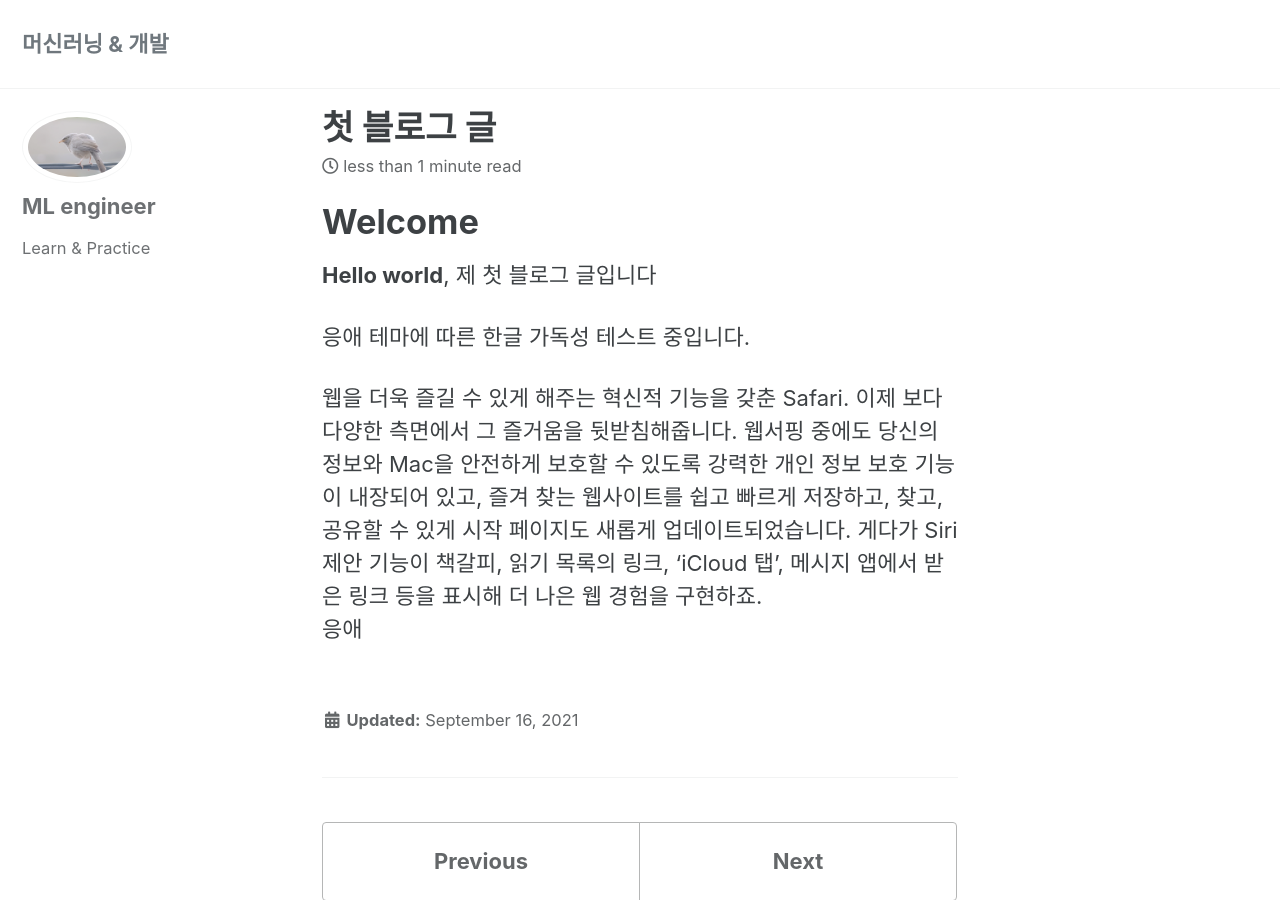
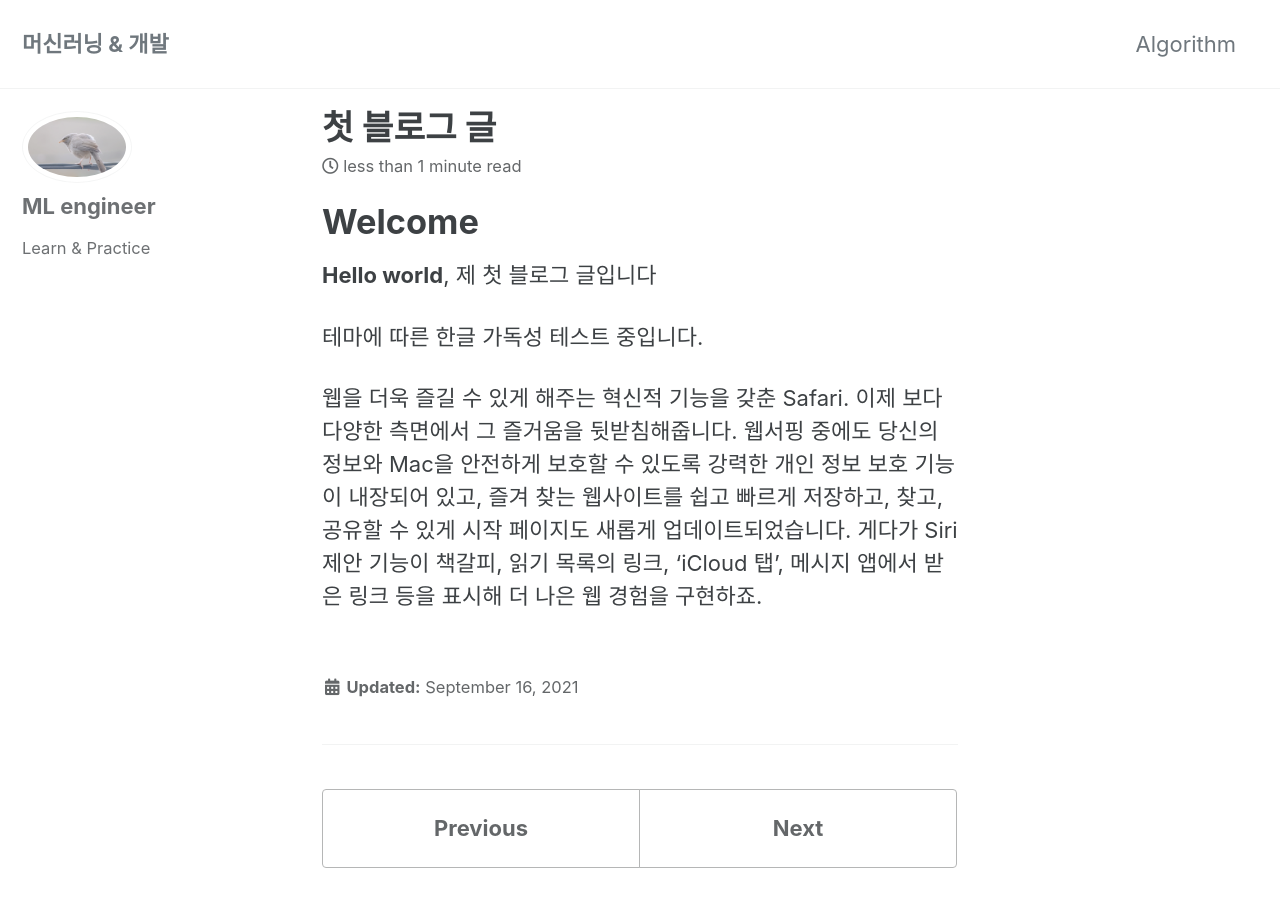
Before and after one commit to Donghee4/Donghee4.github.io, a Jekyll site: the page built from _posts/2021-09-16-1.md, in a window 1280 px wide and 900 px high. Built offline with Jekyll 4.4.1, drawn with Linux system fonts in a browser that asks for light colours; cached includes are drawn as plain includes.

Commit message:
algorithm

```diff
--- a/_posts/2021-09-16-1.md
+++ b/_posts/2021-09-16-1.md
@@ -7,7 +7,6 @@ title:  "첫 블로그 글"
 
 **Hello world**, 제 첫 블로그 글입니다
 
-응애 테마에 따른 한글 가독성 테스트 중입니다.
+ 테마에 따른 한글 가독성 테스트 중입니다.
 
 웹을 더욱 즐길 수 있게 해주는 혁신적 기능을 갖춘 Safari. 이제 보다 다양한 측면에서 그 즐거움을 뒷받침해줍니다. 웹서핑 중에도 당신의 정보와 Mac을 안전하게 보호할 수 있도록 강력한 개인 정보 보호 기능이 내장되어 있고, 즐겨 찾는 웹사이트를 쉽고 빠르게 저장하고, 찾고, 공유할 수 있게 시작 페이지도 새롭게 업데이트되었습니다. 게다가 Siri 제안 기능이 책갈피, 읽기 목록의 링크, ‘iCloud 탭’, 메시지 앱에서 받은 링크 등을 표시해 더 나은 웹 경험을 구현하죠.<br>
-응애
```
Also changed, not shown: _data/navigation.yml (+5 -2 lines), _posts/2021-10-09-algorithm/1.md (renamed from _posts/2021-10-09-5.md).
